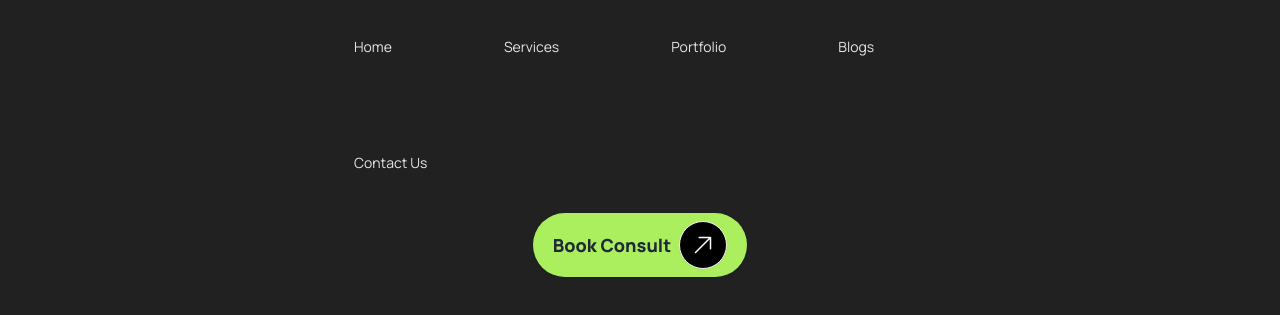
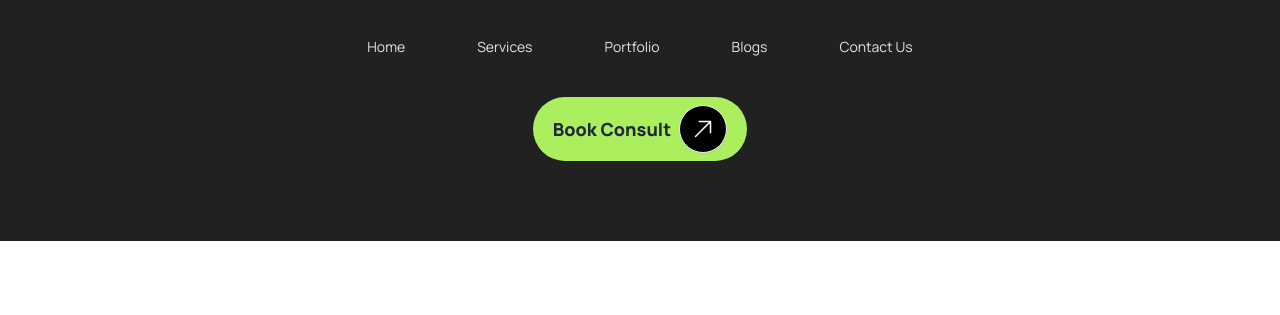
Before and after one commit to codewrangler-yasmin/Assignment-03, a website: page index.html in a window 1280 px wide. Shown: the part 6602-6917 px from the top of the page. After the commit the page ends 6843 px from the top, so only its background shows below. Drawn offline with Linux system fonts and the light colour scheme.

Commit message:
Fixed some gap in footer

```diff
--- a/index.html
+++ b/index.html
@@ -1552,7 +1552,7 @@
             and experienced team today.
           </p>
           <ul
-            class="text-center menu menu-vertical md:menu-horizontal items-center gap-6 md:gap-20 text-stone-200"
+            class="text-center menu menu-vertical md:menu-horizontal items-center gap-6 md:gap-10 text-stone-200"
           >
             <li><a href="">Home</a></li>
             <li><a href="">Services</a></li>
```
Also changed, not shown: public/styles.css.
